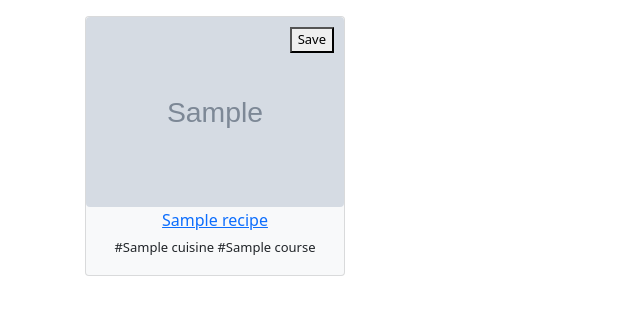
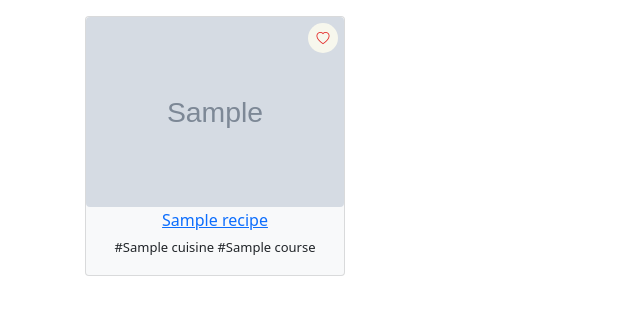
Before and after one commit to xena718/recipe_app_dev, a Flask app: page / in a window 1280 px wide. Shown: the part 70-385 px from the top of the page, without its empty margins (0-640 px from the left). Run offline with Flask 2, Linux system fonts and the light colour scheme; tables that the repository leaves empty hold one stand-in row (values such as "Sample post"); grey boxes marked "Sample" are stand-in pictures.

Commit message:
homepage html update: heart shapped button in place

```diff
--- a/static/css/recipe_app.css
+++ b/static/css/recipe_app.css
@@ -38,8 +38,8 @@
     margin: 1px;
     padding: 1px;
     position: absolute;
-    top: 8px;
-    right: 8px;
+    top: 4px;
+    right: 4px;
     /* width: 24px; */
     /* height: 34px; */
     /* background: #d54215; */
@@ -53,6 +53,19 @@
     /* padding: 0px; */
 }
 
+#save-remove-btn{
+    display:flex;
+    justify-content: center;
+    align-items:center;
+    width:30px;
+    height:30px;
+    border-radius: 50%;
+    background-color: rgb(247, 247, 237);
+    border:0px;
+}
+.bi-heart{
+    color:rgb(227, 33, 33);
+}
 
 .card-body{
     padding:4px;
--- a/templates/base.html
+++ b/templates/base.html
@@ -67,7 +67,7 @@
 
 </div>
 
-<script src="/static/js/homepage_events.js"></script>
+<script src="/static/js/app_events.js"></script>
 
 </body>
 </html>
--- a/templates/homepage.html
+++ b/templates/homepage.html
@@ -26,8 +26,8 @@
               <img class="card-img-top img-circle recipe-img" src="{{ recipe.photo_url }}">
             </a>
             <div class="card-btn-div">
-              <form action="/remove-from-saved/{{ recipe.recipe_id }}" method="POST">
-                <button type="submit">Save</button>
+              <form action="/add-to-saved/{{ recipe.recipe_id }}" method="POST">
+                <button id="save-remove-btn" type="submit"><i class="bi bi-heart"></i></button>
               </form>
             </div>
             <div class="card-body">
```
Also changed, not shown: static/js/app_events.js (renamed from static/js/homepage_events.js).
